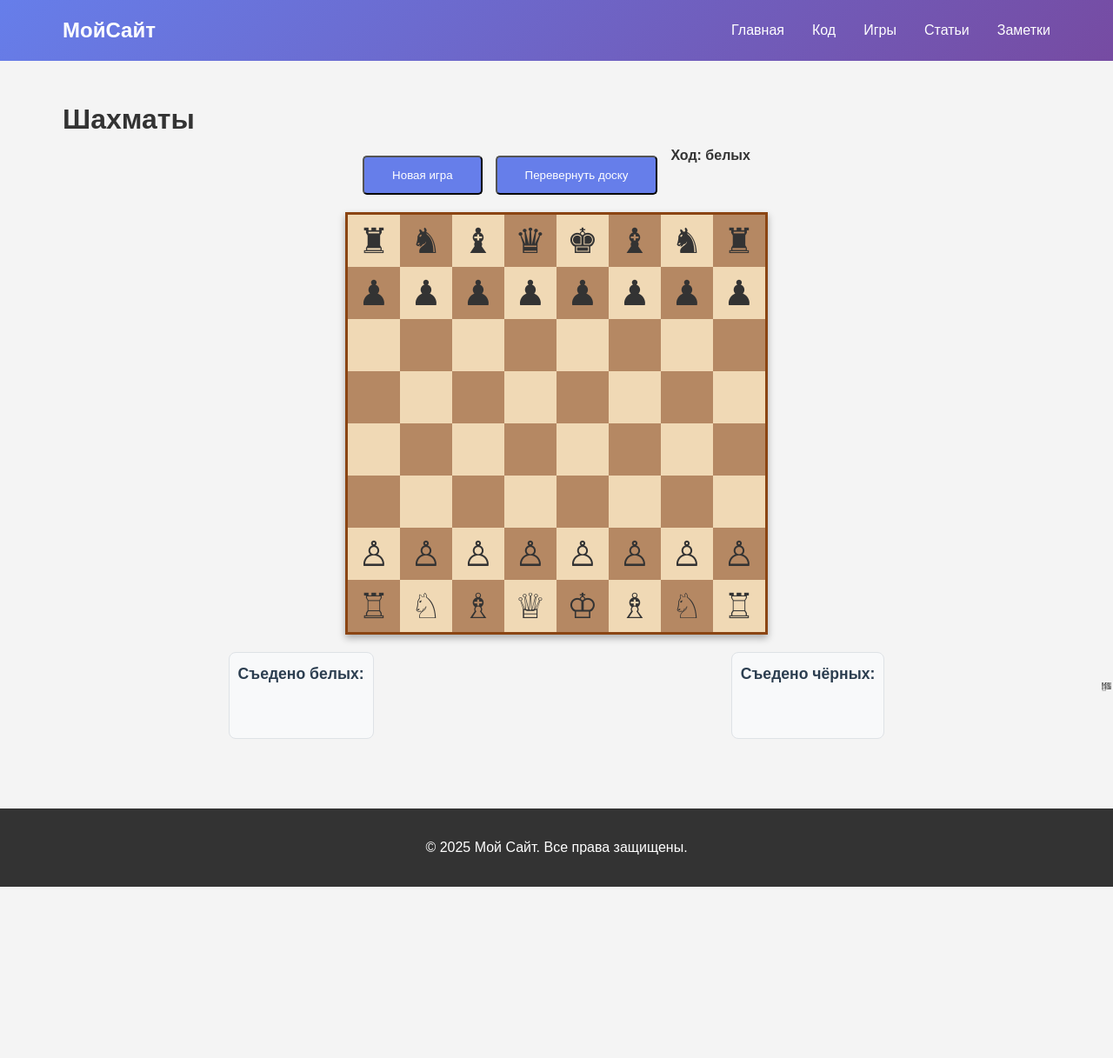
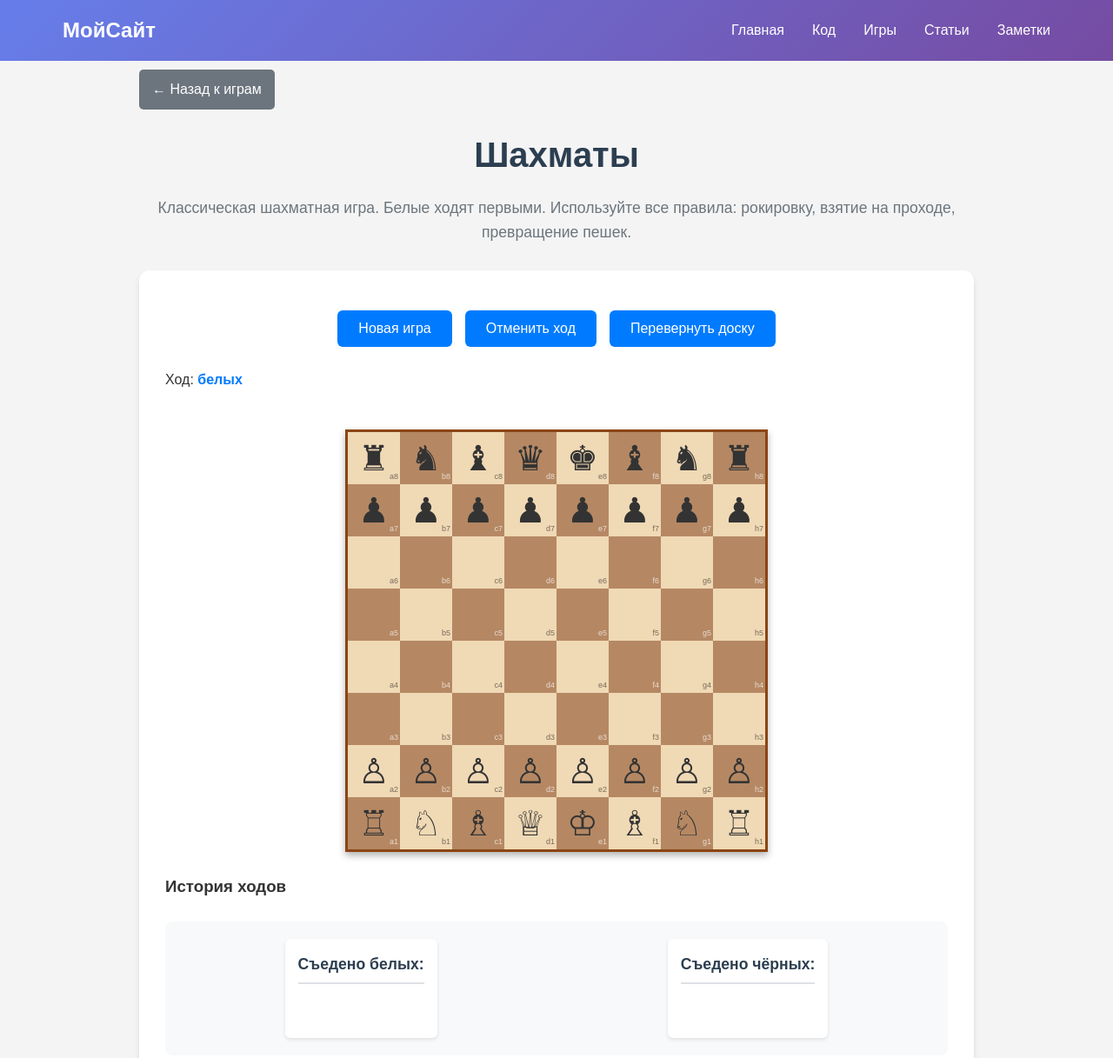
Before and after one commit to luxdarkr/website, a plain HTML site: page games/chess.html in a window 1280 px wide. Shown: the top 1217 px of the page at 87% size. Before the commit the page ends 1020 px from the top, so only its background shows below. Drawn offline with Linux system fonts and the light colour scheme.

Commit message:
8
Signed-off-by: Parshukov Kirill <parshukov.kirill1@huawei-partners.com>

```diff
--- a/games/chess.css
+++ b/games/chess.css
@@ -1,8 +1,105 @@
 /* Chess-specific styles */
+.game-main-container {
+    max-width: 1000px;
+    margin: 80px auto 40px;
+    padding: 0 20px;
+}
+
+.back-btn {
+    display: inline-block;
+    margin-bottom: 20px;
+    padding: 10px 15px;
+    background: #6c757d;
+    color: white;
+    text-decoration: none;
+    border-radius: 5px;
+    font-weight: 500;
+    transition: background-color 0.3s ease;
+}
+
+.back-btn:hover {
+    background: #5a6268;
+    text-decoration: none;
+    color: white;
+}
+
+.game-main-container h1 {
+    margin: 0 0 15px 0;
+    color: #2c3e50;
+    font-size: 2.5em;
+    text-align: center;
+}
+
+.game-description {
+    color: #6c757d;
+    font-size: 1.1em;
+    line-height: 1.6;
+    margin-bottom: 30px;
+    text-align: center;
+}
+
+.game-content {
+    background: white;
+    padding: 30px;
+    border-radius: 12px;
+    box-shadow: 0 4px 6px rgba(0, 0, 0, 0.1);
+}
+
+.game-controls {
+    display: flex;
+    gap: 15px;
+    align-items: center;
+    justify-content: center;
+    margin-bottom: 25px;
+    flex-wrap: wrap;
+}
+
+.btn {
+    padding: 12px 24px;
+    background: #007bff;
+    color: white;
+    border: none;
+    border-radius: 6px;
+    cursor: pointer;
+    font-size: 16px;
+    font-weight: 500;
+    transition: all 0.3s ease;
+}
+
+.btn:hover {
+    background: #0056b3;
+    transform: translateY(-2px);
+    box-shadow: 0 4px 8px rgba(0, 123, 255, 0.3);
+}
+
+.game-info {
+    display: flex;
+    flex-direction: column;
+    align-items: center;
+    gap: 5px;
+    font-weight: bold;
+    min-width: 150px;
+    padding: 12px;
+    background: #f8f9fa;
+    border-radius: 6px;
+}
+
+#current-player {
+    color: #007bff;
+    font-weight: bold;
+}
+
+#game-status {
+    color: #dc3545;
+    font-weight: bold;
+    min-height: 20px;
+    text-align: center;
+}
+
 .chess-board-container {
     display: flex;
     justify-content: center;
-    margin: 20px 0;
+    margin: 25px 0;
 }
 
 .chess-board {
@@ -11,6 +108,7 @@
     grid-template-rows: repeat(8, 60px);
     border: 3px solid #8B4513;
     box-shadow: 0 4px 8px rgba(0, 0, 0, 0.3);
+    background: white;
 }
 
 .chess-board.flipped {
@@ -29,6 +127,7 @@
     cursor: pointer;
     transition: all 0.2s ease;
     user-select: none;
+    position: relative;
 }
 
 .cell.light {
@@ -42,10 +141,7 @@
 .cell.selected {
     background-color: #6a9eda !important;
     box-shadow: inset 0 0 10px rgba(0,0,255,0.5);
-}
-
-.cell.valid-move {
-    position: relative;
+    transform: scale(0.95);
 }
 
 .cell.valid-move::after {
@@ -68,96 +164,87 @@
     opacity: 0.6;
 }
 
+.cell.castle {
+    background-color: #d4edda !important;
+}
+
+.cell.castle::after {
+    content: '0-0';
+    position: absolute;
+    font-size: 10px;
+    color: #155724;
+    bottom: 2px;
+    left: 2px;
+    font-weight: bold;
+}
+
+.cell.castle[data-coord$="c"]::after {
+    content: '0-0-0';
+}
+
 .cell.check {
     background-color: #ff6b6b !important;
     box-shadow: inset 0 0 10px rgba(255,0,0,0.5);
 }
 
-.piece {
-    width: 100%;
-    height: 100%;
-    display: flex;
-    justify-content: center;
-    align-items: center;
-    background-size: contain;
-    background-repeat: no-repeat;
-    background-position: center;
-}
-
-.game-controls {
-    display: flex;
-    gap: 15px;
-    align-items: center;
-    justify-content: center;
-    margin-bottom: 20px;
-    flex-wrap: wrap;
-}
-
-.game-info {
-    display: flex;
-    flex-direction: column;
-    align-items: center;
-    gap: 5px;
-    font-weight: bold;
-}
-
-#game-status {
-    color: #d35400;
-    font-weight: bold;
-    min-height: 24px;
-}
-
 .captured-pieces {
     display: flex;
     justify-content: space-around;
-    margin-top: 20px;
+    margin-top: 25px;
     gap: 30px;
+    padding: 20px;
+    background: #f8f9fa;
+    border-radius: 8px;
 }
 
 .captured-white, .captured-black {
     text-align: center;
     min-width: 150px;
-    padding: 10px;
-    background: #f8f9fa;
-    border-radius: 8px;
-    border: 1px solid #dee2e6;
+    padding: 15px;
+    background: white;
+    border-radius: 6px;
+    box-shadow: 0 2px 4px rgba(0,0,0,0.1);
 }
 
 .captured-white h3, .captured-black h3 {
-    margin-bottom: 10px;
+    margin-bottom: 12px;
     color: #2c3e50;
     font-size: 1.1em;
+    border-bottom: 2px solid #dee2e6;
+    padding-bottom: 6px;
 }
 
 #captured-white-pieces, #captured-black-pieces {
     display: flex;
     flex-wrap: wrap;
-    gap: 8px;
+    gap: 6px;
     justify-content: center;
-    min-height: 40px;
+    min-height: 35px;
     align-items: center;
 }
 
 .captured-piece {
-    font-size: 24px;
+    font-size: 22px;
     width: 30px;
     height: 30px;
     display: flex;
     justify-content: center;
     align-items: center;
     background: white;
-    border-radius: 4px;
-    box-shadow: 0 2px 4px rgba(0,0,0,0.1);
+    border-radius: 5px;
+    box-shadow: 0 1px 3px rgba(0,0,0,0.1);
+    border: 1px solid #dee2e6;
 }
 
 /* Coordinate labels */
 .cell::before {
     content: attr(data-coord);
     position: absolute;
-    font-size: 10px;
+    font-size: 9px;
     color: rgba(0,0,0,0.5);
     bottom: 2px;
     right: 2px;
+    pointer-events: none;
 }
 
 .cell.dark::before {
@@ -166,6 +253,11 @@
 
 /* Responsive design */
 @media (max-width: 768px) {
+    .game-main-container {
+        padding: 15px;
+        margin: 70px auto 30px;
+    }
+
     .chess-board {
         grid-template-columns: repeat(8, 45px);
         grid-template-rows: repeat(8, 45px);
@@ -177,17 +269,18 @@
 
     .game-controls {
         flex-direction: column;
-        gap: 10px;
+        gap: 12px;
     }
 
     .captured-pieces {
         flex-direction: column;
         align-items: center;
-        gap: 15px;
+        gap: 20px;
     }
 
-    .captured-white, .captured-black {
-        min-width: 200px;
+    .btn {
+        width: 100%;
+        max-width: 250px;
     }
 }
 
@@ -202,55 +295,20 @@
     }
 
     .captured-piece {
-        font-size: 20px;
+        font-size: 18px;
         width: 25px;
         height: 25px;
     }
-}
 
-/* Animation for piece movement */
-@keyframes movePiece {
-    from {
-        opacity: 0.7;
-        transform: scale(1.1);
+    .game-content {
+        padding: 20px;
     }
-    to {
-        opacity: 1;
-        transform: scale(1);
+
+    .game-description {
+        font-size: 1em;
+    }
+
+    .game-main-container h1 {
+        font-size: 2em;
     }
 }
-
-.moving {
-    animation: movePiece 0.3s ease;
-}
-
-/* Стили для рокировки */
-.cell.castle {
-    position: relative;
-}
-
-.cell.castle::after {
-    content: '0-0';
-    position: absolute;
-    font-size: 10px;
-    color: #4CAF50;
-    bottom: 2px;
-    left: 2px;
-    font-weight: bold;
-}
-
-/* Для длинной рокировки */
-.cell.castle[data-coord$="c"]::after {
-    content: '0-0-0';
-}
-
-/* Анимация для специальных ходов */
-@keyframes specialMove {
-    0% { background-color: #6a9eda; }
-    50% { background-color: #4CAF50; }
-    100% { background-color: #6a9eda; }
-}
-
-.cell.special-move {
-    animation: specialMove 1s ease-in-out;
-}
--- a/games/chess.html
+++ b/games/chess.html
@@ -14,20 +14,37 @@
         </div>
     </div>
 
-    <main class="game-container">
+    <main class="game-main-container">
+        <a href="/pages/games.html" class="back-btn">← Назад к играм</a>
         <h1>Шахматы</h1>
 
+        <p class="game-description">
+            Классическая шахматная игра. Белые ходят первыми. Используйте все правила: рокировку, взятие на проходе, превращение пешек.
+        </p>
+
+        <div class="game-content">
             <div class="game-controls">
                 <button id="new-game-btn" class="btn">Новая игра</button>
+                <button id="undo-btn" class="btn">Отменить ход</button>
                 <button id="flip-board-btn" class="btn">Перевернуть доску</button>
-            <div class="game-info">
-                <span>Ход: <span id="current-player">белых</span></span>
-                <span id="game-status"></span>
-            </div>
             </div>
 
+            <div class="game-status-bar">
+                <div class="turn-info">
+                    <span>Ход: <span id="current-player">белых</span></span>
+                </div>
+                <div id="game-status" class="status-message"></div>
+            </div>
+
+            <div class="chess-game-container">
                 <div class="chess-board-container">
                     <div id="chess-board" class="chess-board"></div>
+                </div>
+
+                <div class="game-sidebar">
+                    <div class="moves-history">
+                        <h3>История ходов</h3>
+                        <div id="moves-list" class="moves-list"></div>
                     </div>
 
                     <div class="captured-pieces">
@@ -38,6 +55,9 @@
                         <div class="captured-black">
                             <h3>Съедено чёрных:</h3>
                             <div id="captured-black-pieces"></div>
+                        </div>
+                    </div>
+                </div>
             </div>
         </div>
     </main>
```
Lines whose indentation alone changed are shown as unchanged.
